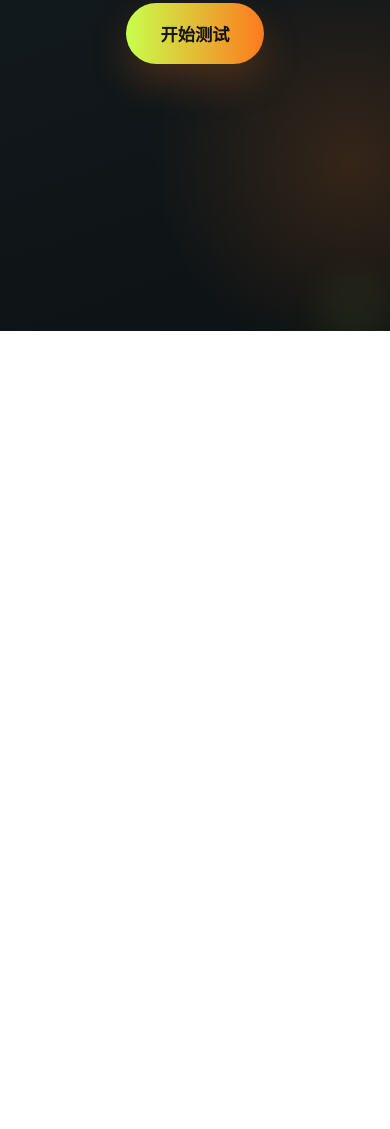
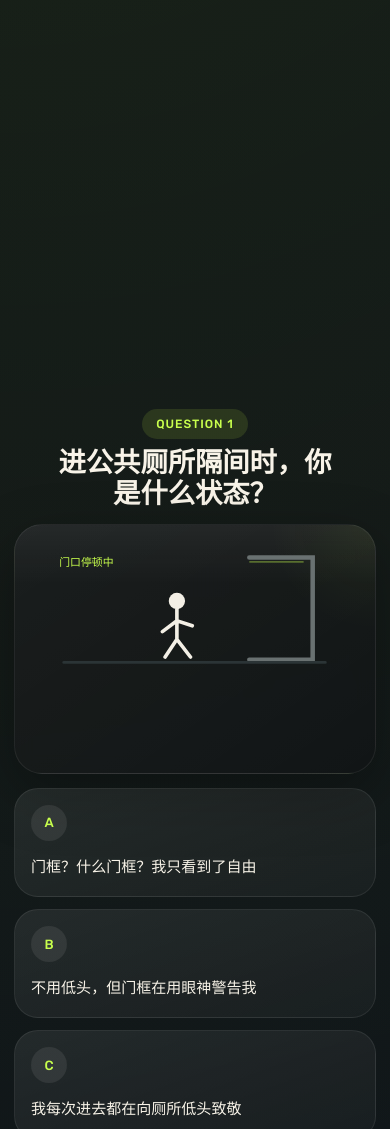
Before and after one commit to Michael-TsaiTingwei/climb_wise, a plain HTML site: page index.html in a window 390 px wide. Shown: the part 513-1642 px from the top of the page. Before the commit the page ends 844 px from the top, so only its background shows below. Drawn offline with Linux system fonts and the light colour scheme.

Commit message:
Fix responsive quiz layout clipping

```diff
--- a/styles.css
+++ b/styles.css
@@ -46,7 +46,8 @@ body::before {
 
 .page-shell {
   position: relative;
-  height: 100vh;
+  min-height: 100vh;
+  min-height: 100dvh;
   overflow: hidden;
 }
 
@@ -115,7 +116,8 @@ body::before {
 }
 
 .slide {
-  height: 100vh;
+  min-height: 100vh;
+  min-height: 100dvh;
   padding: 96px 20px 28px;
   display: grid;
   grid-template-rows: auto minmax(220px, 1fr) auto;
@@ -181,6 +183,26 @@ h2 {
   gap: 14px;
 }
 
+.question-slide {
+  grid-template-rows: auto auto auto;
+  gap: 16px;
+}
+
+.question-slide .question-head {
+  gap: 8px;
+}
+
+.question-slide h2 {
+  max-width: min(18ch, 82vw);
+  font-size: clamp(1.8rem, 3.5vw, 2.9rem);
+  line-height: 1.15;
+}
+
+.question-slide .options-grid,
+.question-slide .preference-grid {
+  align-self: start;
+}
+
 .result-heading.compact {
   gap: 10px;
 }
@@ -205,7 +227,7 @@ h2 {
 }
 
 .question-scene {
-  min-height: min(42vh, 360px);
+  min-height: min(36vh, 320px);
   padding: 10px;
 }
 
@@ -335,13 +357,9 @@ h2 {
 .result-slide {
   grid-template-rows: auto auto auto auto;
   align-content: start;
-  overflow-y: auto;
-  overflow-x: hidden;
   overscroll-behavior: contain;
   padding-top: 92px;
-  padding-bottom: 36px;
-  scrollbar-width: none;
-  -ms-overflow-style: none;
+  padding-bottom: 72px;
 }
 
 .result-slide::-webkit-scrollbar {
@@ -591,8 +609,13 @@ h2 {
   }
 
   .slide {
-    padding-top: 90px;
-    padding-bottom: 22px;
+    padding-top: 88px;
+    padding-bottom: 42px;
+  }
+
+  .question-slide h2 {
+    max-width: min(16ch, 88vw);
+    font-size: clamp(1.6rem, 5.2vw, 2.45rem);
   }
 
   .preference-card {
@@ -600,7 +623,7 @@ h2 {
   }
 
   .scene {
-    min-height: 280px;
+    min-height: 240px;
   }
 }
 
@@ -610,30 +633,71 @@ h2 {
     overflow: hidden;
   }
 
+  .page-shell {
+    min-height: 100vh;
+    min-height: 100dvh;
+  }
+
   .progress-wrap {
     top: 14px;
   }
 
   .slide {
-    gap: 18px;
+    min-height: 100vh;
+    min-height: 100dvh;
+    gap: 14px;
+    padding-top: 78px;
+    padding-bottom: calc(84px + env(safe-area-inset-bottom, 0px));
     padding-left: 14px;
     padding-right: 14px;
+    align-content: start;
+    overflow-y: auto;
+    overflow-x: hidden;
+    -webkit-overflow-scrolling: touch;
+    scrollbar-width: none;
+    -ms-overflow-style: none;
+  }
+
+  .slide::-webkit-scrollbar {
+    display: none;
+    width: 0;
+    height: 0;
   }
 
   .question-head {
     gap: 10px;
   }
 
+  .question-head h2 {
+    font-size: clamp(1.45rem, 7vw, 2.2rem);
+  }
+
+  .question-scene {
+    min-height: min(30vh, 250px);
+    padding: 8px;
+  }
+
   .options-grid {
     grid-template-columns: 1fr;
+    gap: 12px;
   }
 
-  .preference-card {
-    min-height: 280px;
+  .option-card {
+    padding: 16px 16px 18px;
   }
 
   .option-card p {
     font-size: 0.94rem;
+    line-height: 1.55;
+  }
+
+  .preference-card {
+    min-height: 240px;
+  }
+
+  .result-slide {
+    padding-top: 78px;
+    padding-bottom: calc(120px + env(safe-area-inset-bottom, 0px));
   }
 
   .persona-card,
@@ -642,6 +706,25 @@ h2 {
     width: calc(100vw - 32px);
   }
 
+  .persona-card {
+    padding: 22px 18px;
+  }
+
+  .persona-summary {
+    font-size: 15px;
+    line-height: 1.75;
+  }
+
+  .persona-style {
+    font-size: 16px;
+    line-height: 1.6;
+  }
+
+  .persona-actions {
+    gap: 12px;
+    padding-bottom: calc(18px + env(safe-area-inset-bottom, 0px));
+  }
+
   .persona-actions .button {
     width: 100%;
   }
```
